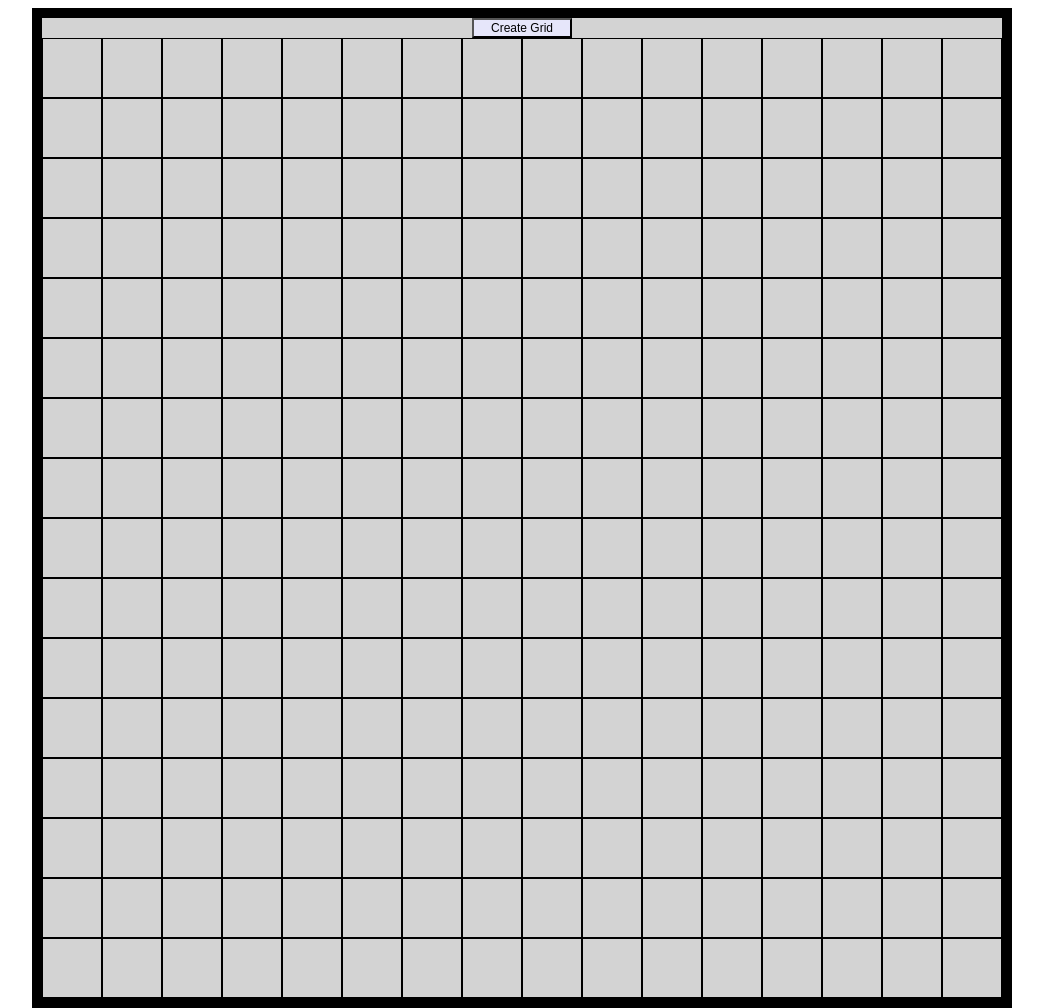
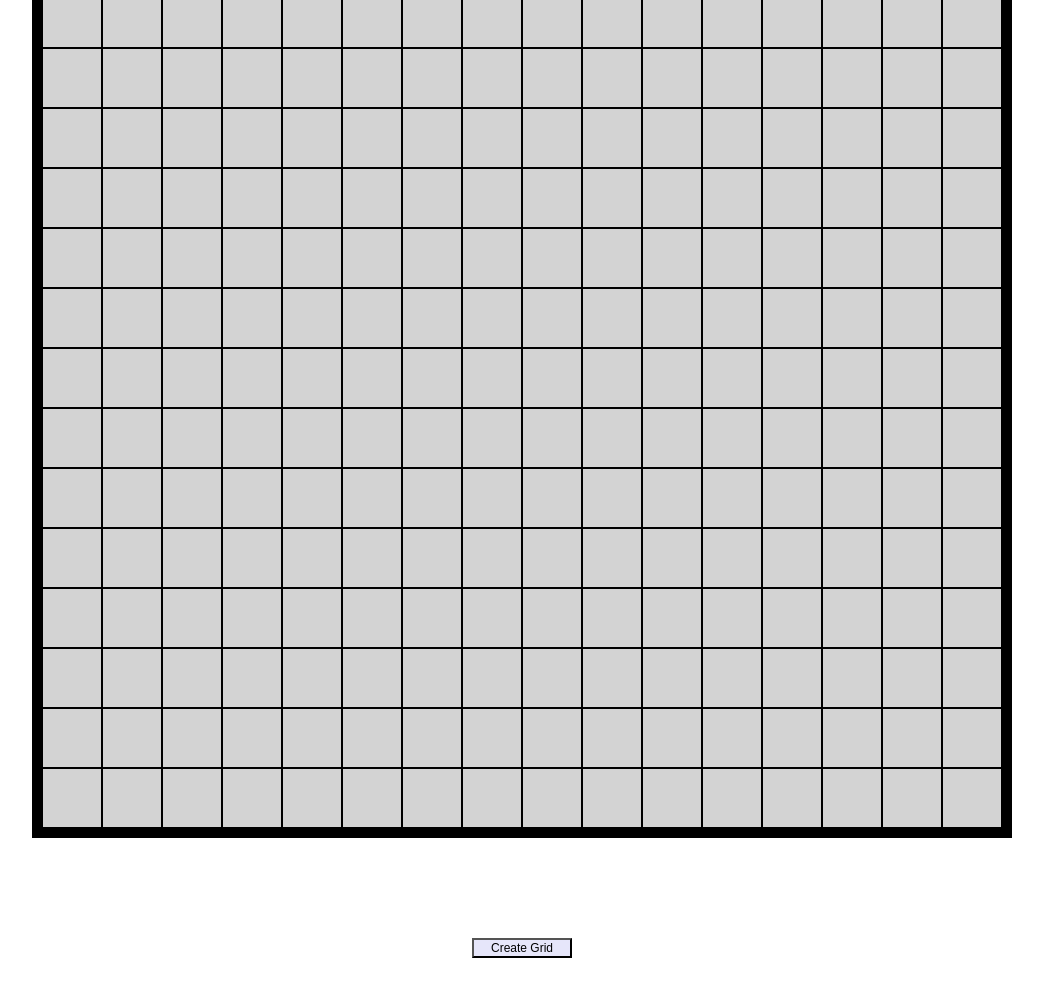
Before and after one commit to femi-anmly/Etch-a-Sketch, a plain HTML site: page index.html in a window 1280 px wide. Shown: the whole page, without its empty margins (126-1169 px from the left). After the commit the page ends 958 px from the top, so only its background shows below. Drawn offline with Linux system fonts and the light colour scheme.

Commit message:
Seperate grid and button

```diff
--- a/index.html
+++ b/index.html
@@ -8,6 +8,8 @@
     <link rel="stylesheet" href="style.css">
 </head>
 <body>
+
     <div class="container"></div>
+    <div id="header"></div>
 </body>
 </html>
--- a/script.js
+++ b/script.js
@@ -1,13 +1,14 @@
 const container = document.querySelector(".container");
+const container0 = document.querySelector("#header");
 
 const btn = document.createElement("button");
 btn.textContent = "Create Grid";
 btn.classList.toggle("button");
-container.appendChild(btn);
+container0.appendChild(btn);
 
 const breakDiv1 = document.createElement("div");
 breakDiv1.classList.toggle("break");
-container.appendChild(breakDiv1);
+container0.appendChild(breakDiv1);
 
 for (let j = 0; j < 16; j++)
     {
@@ -26,7 +27,7 @@ for (let j = 0; j < 16; j++)
                     squareDiv.remove();
                 }
 
-                squareDiv.addEventListener("mouseenter", leaveTrail);
+                squareDiv.addEventListener("mouseover", leaveTrail);
                 btn.addEventListener("click", removeGrid);
             }
 
--- a/style.css
+++ b/style.css
@@ -1,6 +1,6 @@
 div.container {
     display: flex;
-    height: 980px;
+    height: 960px;
     width: 960px;
     background-color: lightgray;
     border-style: solid;
@@ -14,9 +14,12 @@ div.container {
 
 body {
     display: flex;
+    flex-direction: column;
     height: 100vh;
     width: 100%;
+    gap: 100px;
     justify-content: center;
+    align-items: center;
 
 }
 
```
